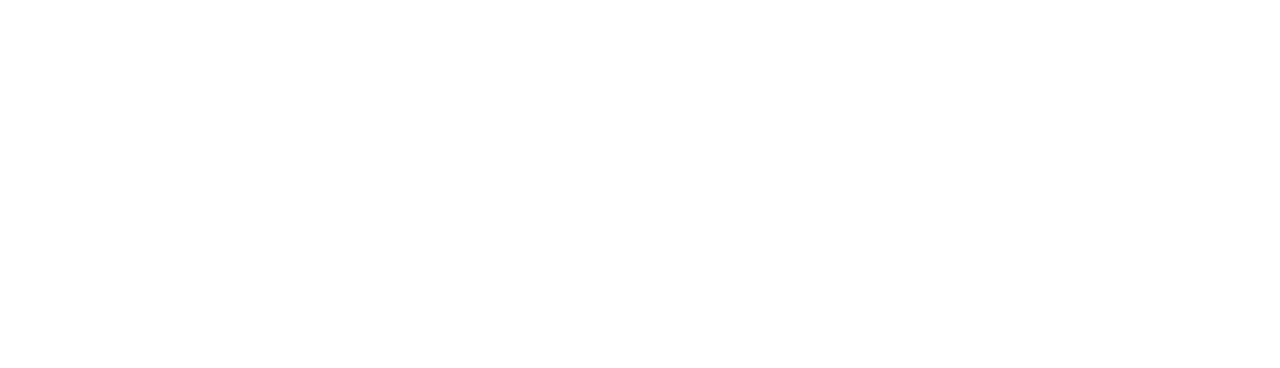
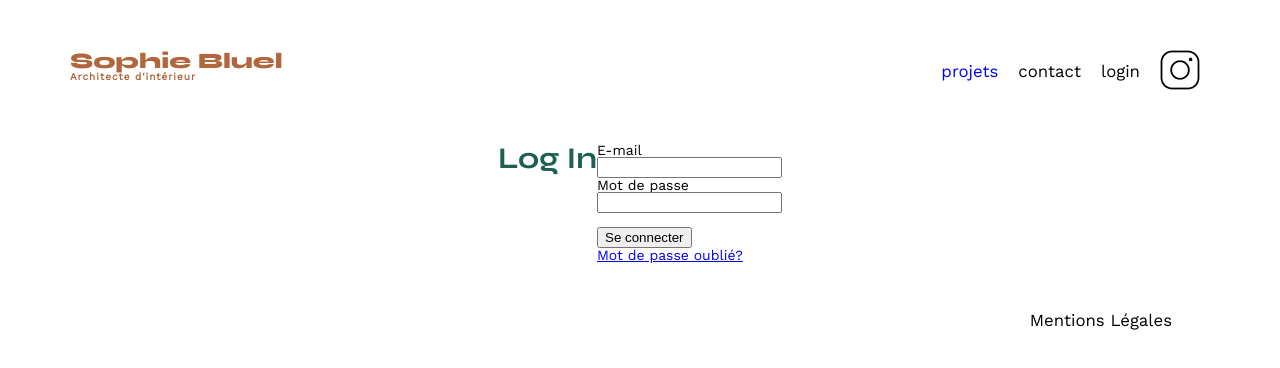
Before and after one commit to Boheno/Projet_3, a plain HTML site: page Portfolio-architecte-sophie-bluel/FrontEnd/login.html in a window 1280 px wide. Drawn offline with nearby package versions, Linux system fonts and the light colour scheme.

Commit message:
build (login page): création page et intégration des éléments

```diff
--- a/Portfolio-architecte-sophie-bluel/FrontEnd/assets/style.css
+++ b/Portfolio-architecte-sophie-bluel/FrontEnd/assets/style.css
@@ -61,6 +61,11 @@ header {
 section {
 	margin: 50px 0
 }
+#login-section{
+	display: flex;
+	justify-content: center;
+	/* flex-direction: column; */
+}
 
 h1{
 	display: flex;
@@ -96,6 +101,13 @@ nav li {
 }
 
 li:hover {
+	color: #B1663C;
+	cursor:pointer;
+}
+.navBtn{
+	text-decoration: none;
+}
+.navBtn:hover{
 	color: #B1663C;
 }
 #introduction {
--- a/Portfolio-architecte-sophie-bluel/FrontEnd/login.html
+++ b/Portfolio-architecte-sophie-bluel/FrontEnd/login.html
@@ -3,10 +3,54 @@
 <head>
     <meta charset="UTF-8">
     <meta name="viewport" content="width=device-width, initial-scale=1.0">
+    <link rel="preconnect" href="https://fonts.googleapis.com">
+	<link rel="preconnect" href="https://fonts.gstatic.com" crossorigin>
+	<link href="https://fonts.googleapis.com/css2?family=Syne:wght@700;800&family=Work+Sans&display=swap" rel="stylesheet">
+	<meta name="description" content="">
     <title>login-page</title>
     <link rel="stylesheet" href="./assets/style.css">
 </head>
 <body>
+    <header>
+        <h1>Sophie Bluel <span>Architecte d'intérieur</span></h1>
+        <nav>
+            <ul>
+                <li><a href="./index.html" class="navBtn">projets</a></li>
+                <li>contact</li>
+                <li>login</li>
+                <li><img src="./assets/icons/instagram.png" alt="Instagram"></li>
+            </ul>
+        </nav>
+    </header>
+    <main>
+        <section id="login-section">
+            <div class="title">
+                <h2>Log In</h2>
+            </div>
+            <div>
+                <form>
+                    <p>E-mail</p>
+                    <input class="input-field" type="email">
+                </form>
+                <form>
+                    <p>Mot de passe</p>
+                    <input class="input-field" type="text">
+                </form>
+                </br>
+                <form>
+                    <button class="btn-connection">Se connecter</button>
+                </form>
+                <p><a href="#">Mot de passe oublié?</a></p>
+            </div>
+        </section>
+    </main>
 
+<footer>
+	<nav>
+		<ul>
+			<li>Mentions Légales</li>
+		</ul>
+	</nav>
+</footer>
 </body>
 </html>
```
Also changed, not shown: Portfolio-architecte-sophie-bluel/FrontEnd/index.html (+1 -1 lines).
